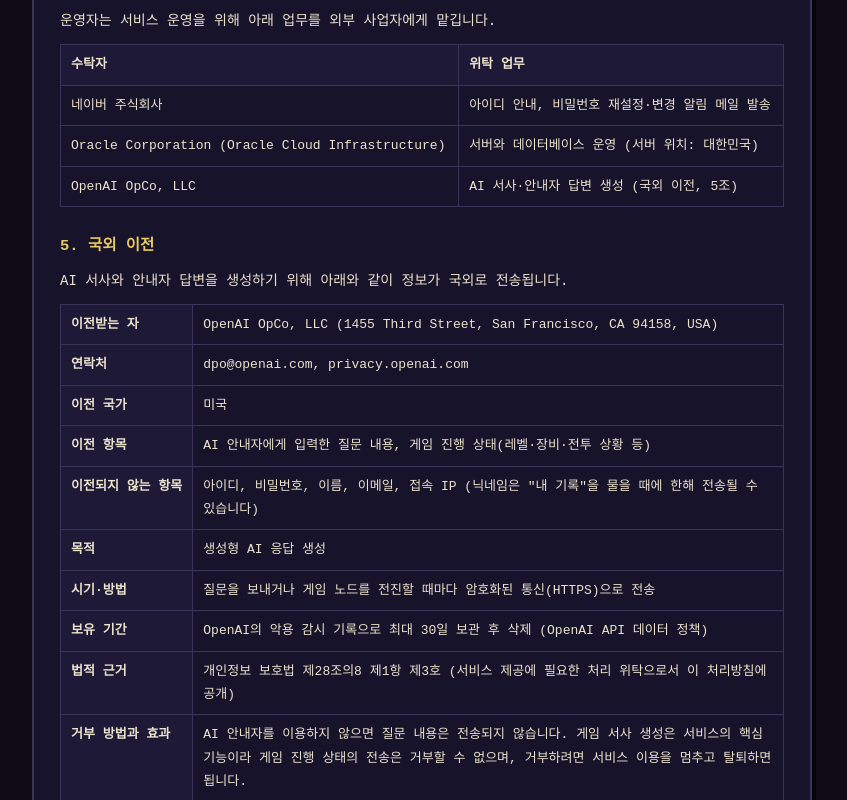
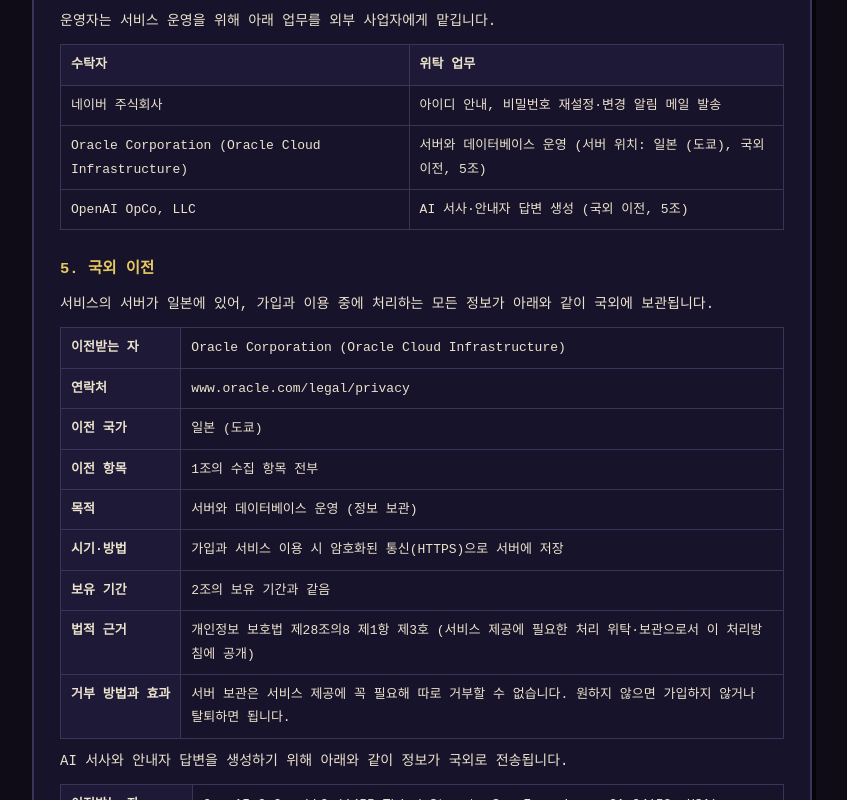
Before and after one commit to vcg258/renova-delve-front, a React (Vite) app: page /privacy in a window 1280 px wide. Shown: the part 1540-2340 px from the top of the page, without its empty margins (218-1065 px from the left). Built offline with nearby package versions, Linux system fonts and the light colour scheme; no server answers; a web font is replaced by a local one.

Commit message:
docs(legal): 서버 위치 일본(도쿄) 반영, 서버 보관을 국외 이전에 추가
- 호스팅 리전을 대한민국으로 가정했던 것을 실제 리전(OCI 도쿄)으로 바로잡음
- 국외 이전 조에 Oracle(정보 보관) 항목 추가, 시행일 2026-11-27

```diff
--- a/src/pages/LegalPage.tsx
+++ b/src/pages/LegalPage.tsx
@@ -1,7 +1,7 @@
 import { useNavigate } from 'react-router-dom';
 
 /** 약관·처리방침 시행일. 백엔드 PersonalDataService.POLICY_VERSION 과 맞춘다. */
-export const POLICY_VERSION = '2026-11-26';
+export const POLICY_VERSION = '2026-11-27';
 
 /**
  * 운영자 정보. 실제로 서비스를 공개하기 전에 반드시 채워야 한다.
@@ -18,7 +18,7 @@ const OPERATOR = {
 /** 서버 호스팅 사업자와 서버 위치. 배포처가 바뀌면 함께 고친다. */
 const HOSTING = {
   name: 'Oracle Corporation (Oracle Cloud Infrastructure)',
-  region: '대한민국',
+  region: '일본 (도쿄)',
 };
 
 interface Props {
@@ -218,12 +218,26 @@ function Privacy() {
         </thead>
         <tbody>
           <tr><td>네이버 주식회사</td><td>아이디 안내, 비밀번호 재설정·변경 알림 메일 발송</td></tr>
-          <tr><td>{HOSTING.name}</td><td>서버와 데이터베이스 운영 (서버 위치: {HOSTING.region})</td></tr>
+          <tr><td>{HOSTING.name}</td><td>서버와 데이터베이스 운영 (서버 위치: {HOSTING.region}, 국외 이전, 5조)</td></tr>
           <tr><td>OpenAI OpCo, LLC</td><td>AI 서사·안내자 답변 생성 (국외 이전, 5조)</td></tr>
         </tbody>
       </table>
 
       <h3>5. 국외 이전</h3>
+      <p>서비스의 서버가 일본에 있어, 가입과 이용 중에 처리하는 모든 정보가 아래와 같이 국외에 보관됩니다.</p>
+      <table className="legal-table">
+        <tbody>
+          <tr><th>이전받는 자</th><td>{HOSTING.name}</td></tr>
+          <tr><th>연락처</th><td>www.oracle.com/legal/privacy</td></tr>
+          <tr><th>이전 국가</th><td>{HOSTING.region}</td></tr>
+          <tr><th>이전 항목</th><td>1조의 수집 항목 전부</td></tr>
+          <tr><th>목적</th><td>서버와 데이터베이스 운영 (정보 보관)</td></tr>
+          <tr><th>시기·방법</th><td>가입과 서비스 이용 시 암호화된 통신(HTTPS)으로 서버에 저장</td></tr>
+          <tr><th>보유 기간</th><td>2조의 보유 기간과 같음</td></tr>
+          <tr><th>법적 근거</th><td>개인정보 보호법 제28조의8 제1항 제3호 (서비스 제공에 필요한 처리 위탁·보관으로서 이 처리방침에 공개)</td></tr>
+          <tr><th>거부 방법과 효과</th><td>서버 보관은 서비스 제공에 꼭 필요해 따로 거부할 수 없습니다. 원하지 않으면 가입하지 않거나 탈퇴하면 됩니다.</td></tr>
+        </tbody>
+      </table>
       <p>AI 서사와 안내자 답변을 생성하기 위해 아래와 같이 정보가 국외로 전송됩니다.</p>
       <table className="legal-table">
         <tbody>
@@ -318,6 +332,7 @@ function Privacy() {
         다시 동의를 받습니다.
       </p>
       <ul className="dim small">
+        <li>2026-11-27: 서버 위치를 일본(도쿄)으로 바로잡고 서버 보관을 국외 이전에 추가</li>
         <li>2026-11-26: 처리 위탁과 국외 이전을 나누고 이전받는 자의 연락처·법적 근거·거부 방법, 보호책임자 직책, 권익 침해 구제 기관, AI 학습 미사용을 추가</li>
         <li>2026-11-14: 이름·이메일 수집 (아이디·비밀번호 찾기)</li>
       </ul>
```
